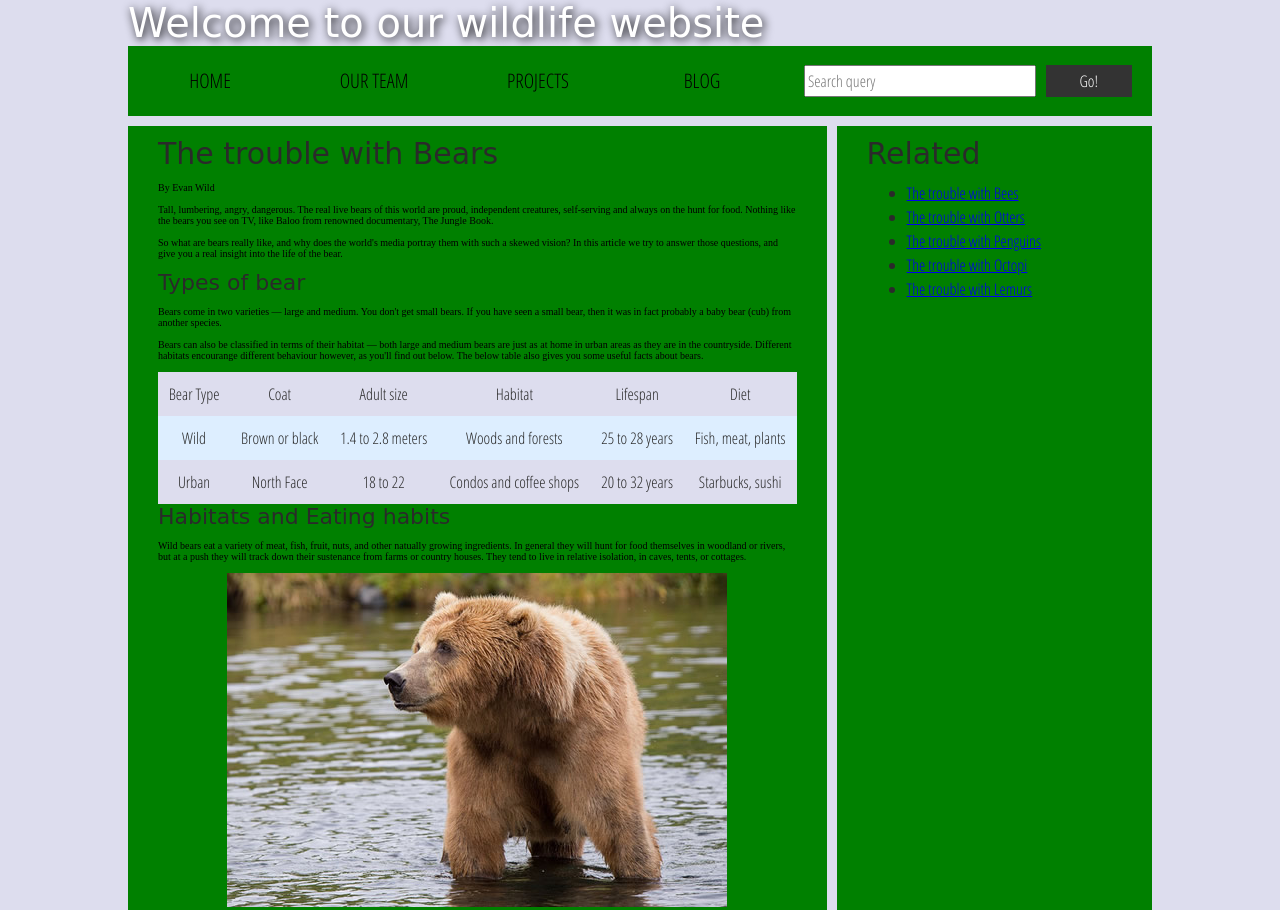
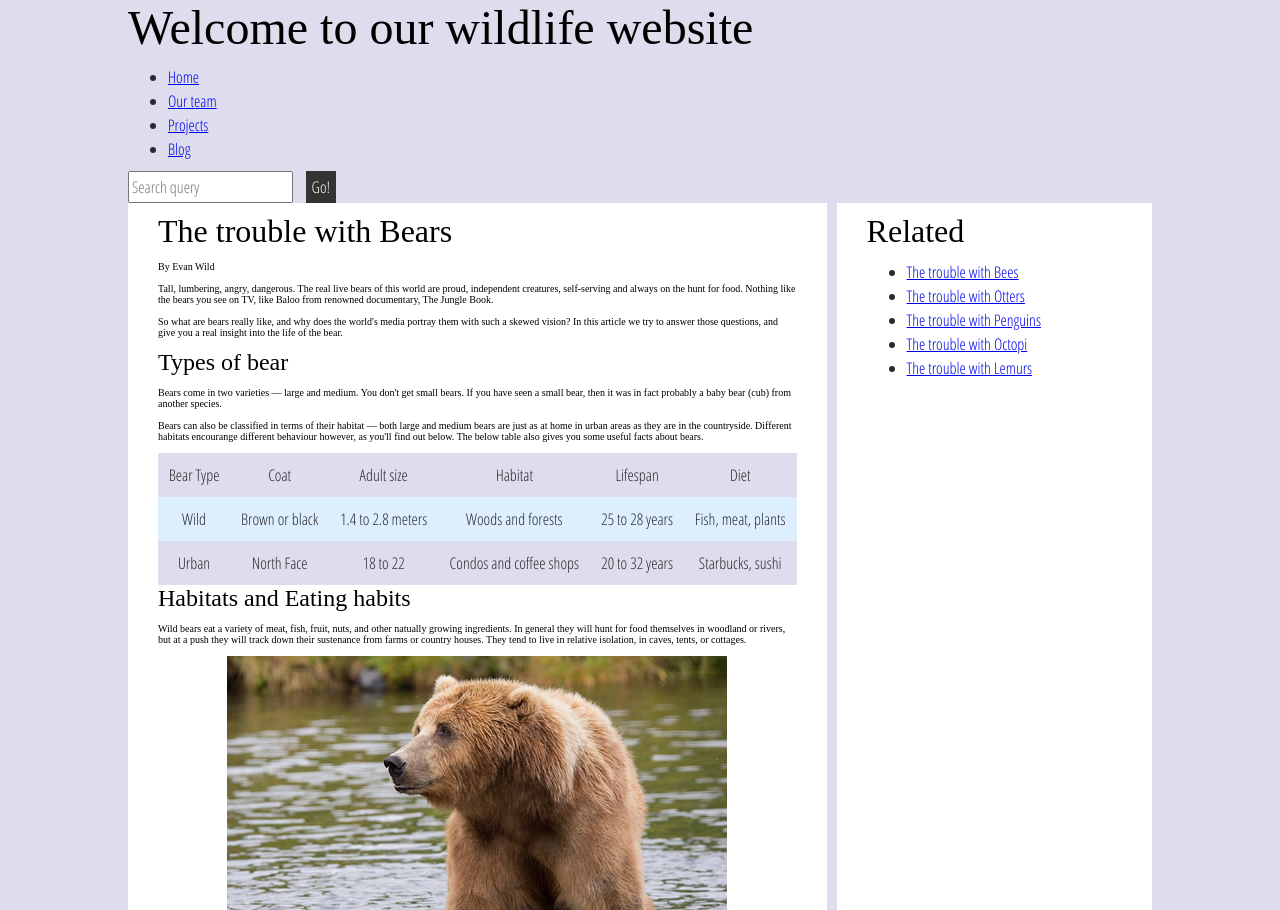
Before and after one commit to Omid122003/Web-Dev-Assignment-5, a plain HTML site: page index.html in a window 1280 px wide. Shown: the top 910 px of the page. Drawn offline with Linux system fonts and the light colour scheme; a web font is replaced by a local one.

Commit message:
Updated style.css
I updated style.css to better fit with the image example on mdn web docs.

```diff
--- a/style.css
+++ b/style.css
@@ -18,7 +18,7 @@ body {
 
 /* || typography */
 
-font[size="7"], font[size="6"], font[size="5"] {
+h1, h2, h3 {
   font-family: 'Sonsie One', cursive;
   color: #2a2a2a;
 }
@@ -28,19 +28,19 @@ p, input, li, table, label {
   color: #2a2a2a;
 }
 
-font[size="7"] {
+h1 {
   font-size: 4rem;
   text-align: center;
   color: white;
   text-shadow: 2px 2px 10px black;
 }
 
-font[size="6"] {
+h2 {
   font-size: 3rem;
   text-align: center;
 }
 
-font[size="5"] {
+h3 {
   font-size: 2.2rem;
 }
 
@@ -51,8 +51,8 @@ p, li, table {
 
 /* || header layout */
 
-div[class="nav"], article, footer, .secondary {
-  background-color: green;
+nav, article, footer, .secondary {
+  background-color: white;
 }
 
 article, footer, .secondary {
@@ -63,28 +63,27 @@ article {
   margin-right: 10px;
 }
 
-div[class="nav"] {
+nav {
   height: 50px;
-  background-color: ff80ff;
   display: flex;
   padding: 1% 0;
   margin-bottom: 10px;
 }
 
-div[class="nav"] ul {
+nav ul {
   padding: 0;
   list-style-type: none;
   flex: 2;
   display: flex;
 }
 
-div[class="nav"] li {
+nav li {
   display: inline;
   text-align: center;
   flex: 1;
 }
 
-div[class="nav"] a {
+nav a {
   display: inline-block;
   font-size: 2rem;
   text-transform: uppercase;
@@ -92,7 +91,7 @@ div[class="nav"] a {
   color: black;
 }
 
-div[class="nav"] .search {
+nav .search {
   flex: 1;
   display: flex;
   align-items: center;
@@ -135,7 +134,7 @@ footer {
   margin-top: 10px;
 }
 
-/* Table styling */
+/* Table styling. */
 
 table {
   width: 100%;
@@ -181,11 +180,11 @@ audio {
   cursor: pointer;
 }
 
-.comments font[size="6"] {
+.comments h2 {
   font-size: 2rem;
 }
 
-.comments font[size="6"]:nth-of-type(2) {
+.comments h2:nth-of-type(2) {
   margin-bottom: 0;
 }
 
@@ -209,14 +208,9 @@ audio {
   flex: 6;
 }
 
-.show-hide {
-  text-align: center;
-  width: 150px;
-}
-
 .comment-form input, .comment-form label, .show-hide {
   font-size: 1.6rem;
-  line-height: 32px;
+  height: 32px;
 }
 
 .comment-form input[type="submit"], .show-hide {
```
